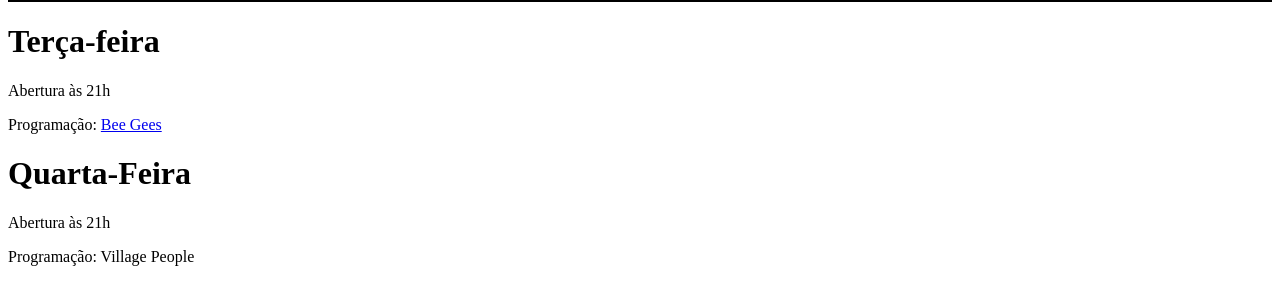
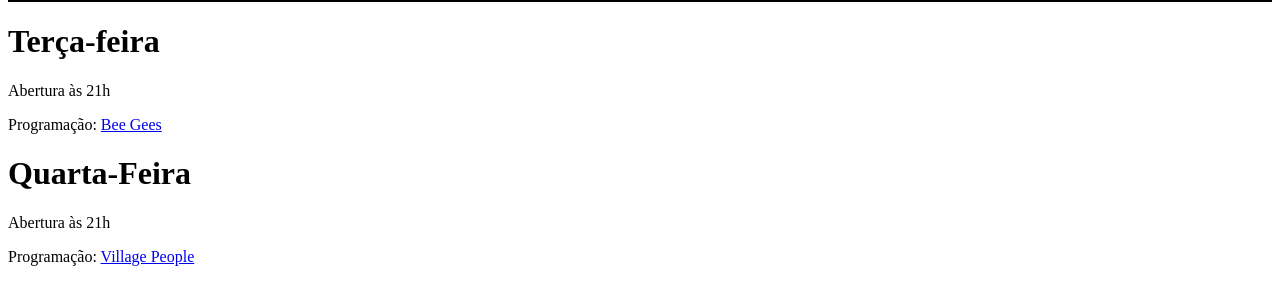
Before and after one commit to StasiakLucas/Bandas-Turma-D, a plain HTML site: page horario.html in a window 1280 px wide. Shown: the part 160-464 px from the top of the page. Drawn offline with Linux system fonts and the light colour scheme.

Commit message:
incluir link

```diff
--- a/horario.html
+++ b/horario.html
@@ -25,6 +25,6 @@
 
     <h1>Quarta-Feira</h1>
     <p>Abertura às 21h</p>
-    <p>Programação: Village People</p>
+    <p>Programação: <a href="https://en.wikipedia.org/wiki/Village_People">Village People</a></p>
   </body>
 </html>
```
